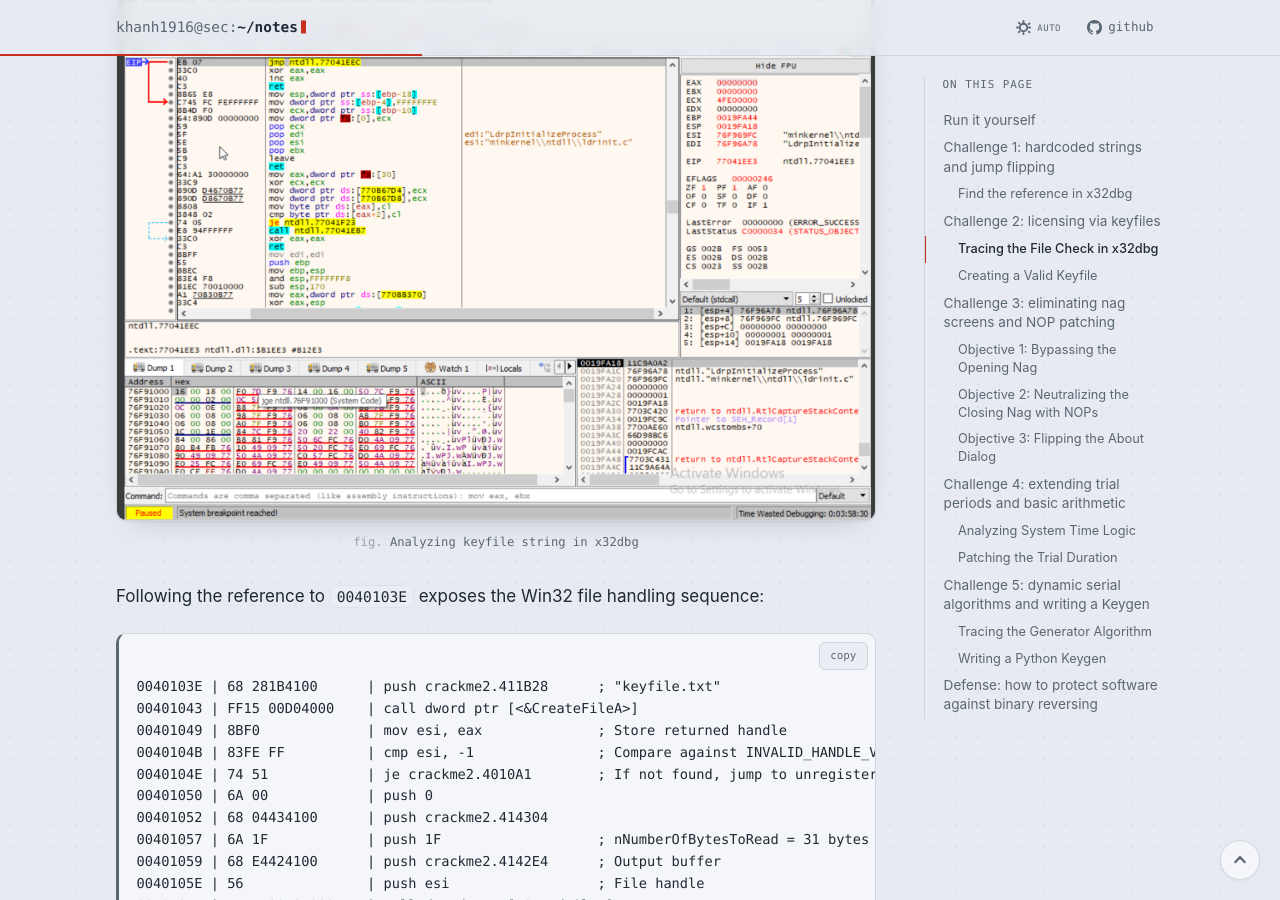
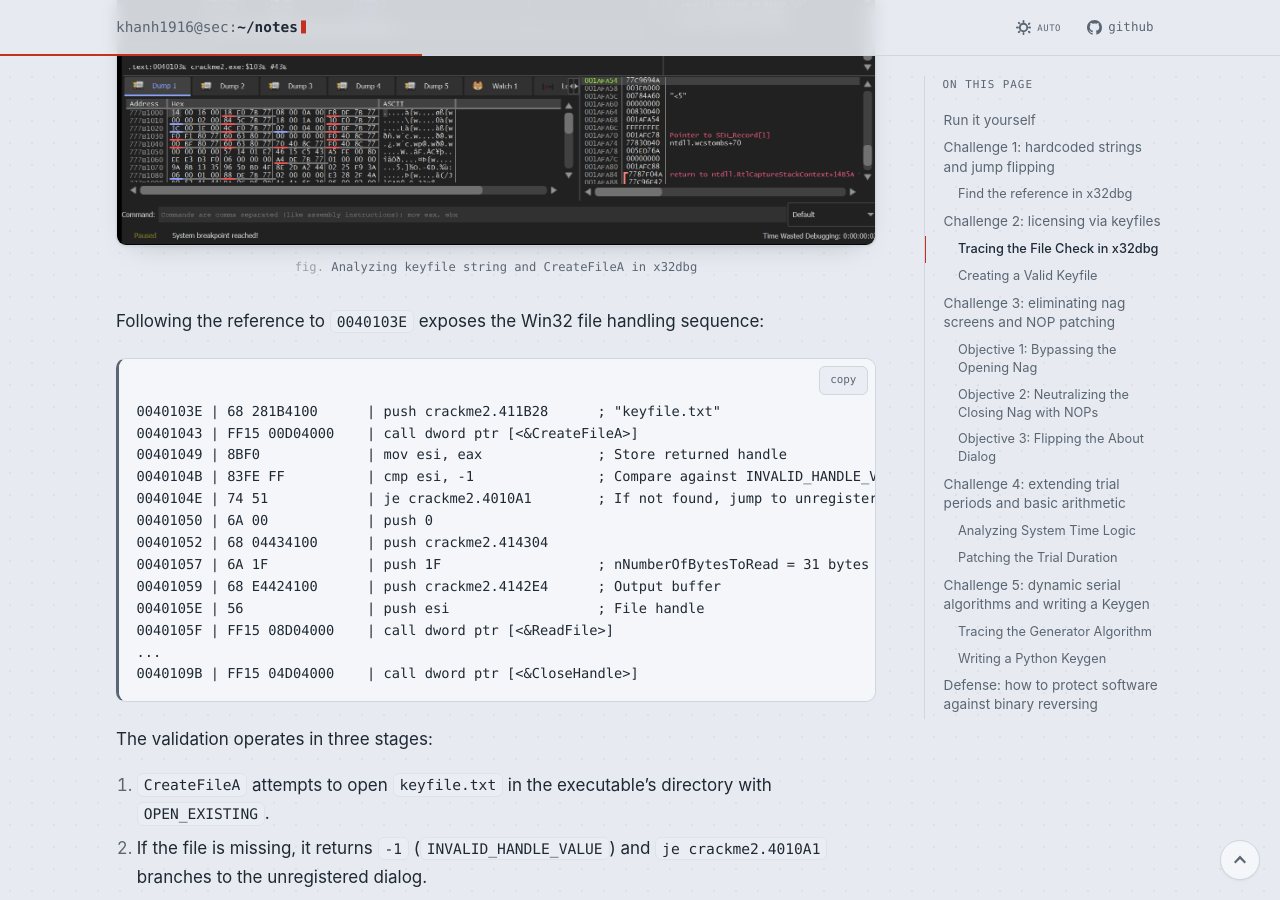
Before and after one commit to Khanh1916/notes, a Jekyll site: the page built from _posts/2025-09-05-crackme-reverse-engineering-walkthrough.md, in a window 1280 px wide and 900 px high, scrolled down 6511 px. Built offline with Jekyll 4.4.1, drawn with Linux system fonts in a browser that asks for light colours.

Commit message:
Install x32dbg to drive E, capture authentic disassembly and true success dialogs for all 5 challenges

```diff
--- a/_posts/2025-09-05-crackme-reverse-engineering-walkthrough.md
+++ b/_posts/2025-09-05-crackme-reverse-engineering-walkthrough.md
@@ -126,7 +126,7 @@ The window displays "Unregistered Software. Please crack me." with no input fiel
 
 Loading `CrackMe2.exe` into `x32dbg` and searching String References reveals an immediate clue: `keyfile.txt`.
 
-![Analyzing keyfile string in x32dbg]({{ '/images/crackme-reversing/06-crackme2-x32dbg.png' | relative_url }})
+![Analyzing keyfile string and CreateFileA in x32dbg]({{ '/images/crackme-reversing/06-crackme2-x32dbg.png' | relative_url }})
 
 Following the reference to `0040103E` exposes the Win32 file handling sequence:
 
@@ -498,7 +498,7 @@ Hộp thoại ghi rõ "Unregistered Software. Please crack me." và hoàn toàn
 
 Nạp `CrackMe2.exe` vào `x32dbg`, nhấn `F9` để chạy qua breakpoint hệ thống đến mã nguồn chính của chương trình. Tìm kiếm chuỗi (String References), ta thấy ngay một tên file đáng ngờ: `keyfile.txt`.
 
-![Nạp CrackMe2.exe vào x32dbg để bắt đầu phân tích]({{ '/images/crackme-reversing/06-crackme2-x32dbg.png' | relative_url }})
+![Phân tích hàm kiểm tra keyfile.txt và CreateFileA trong x32dbg]({{ '/images/crackme-reversing/06-crackme2-x32dbg.png' | relative_url }})
 
 Đi tới địa chỉ gọi chuỗi tại `0040103E`, ta thấy rõ quy trình gọi các Win32 API xử lý file:
 
```
Also changed, not shown: images/crackme-reversing/04-crackme1-success.png, images/crackme-reversing/06-crackme2-x32dbg.png, images/crackme-reversing/10-crackme3-opening-nag.png, images/crackme-reversing/14-crackme4-ecx-math.png, images/crackme-reversing/17-crackme5-disasm-date.png.
